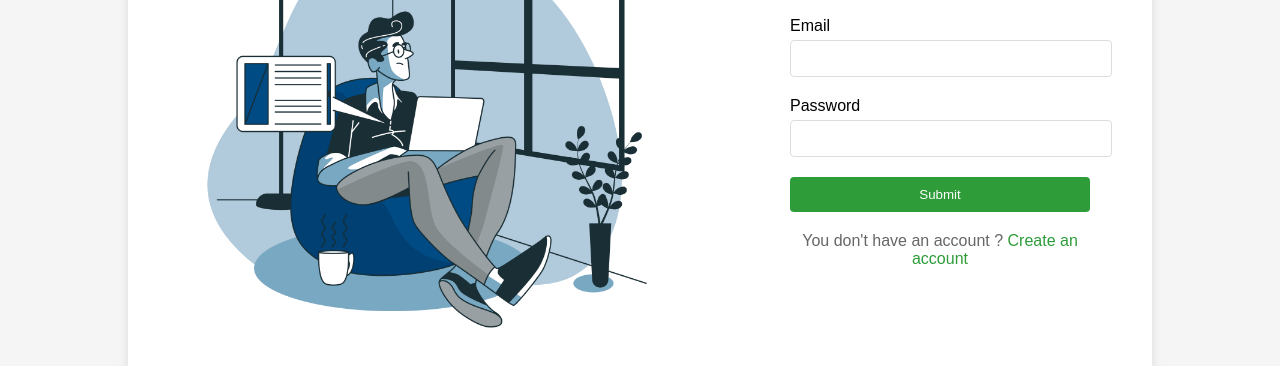
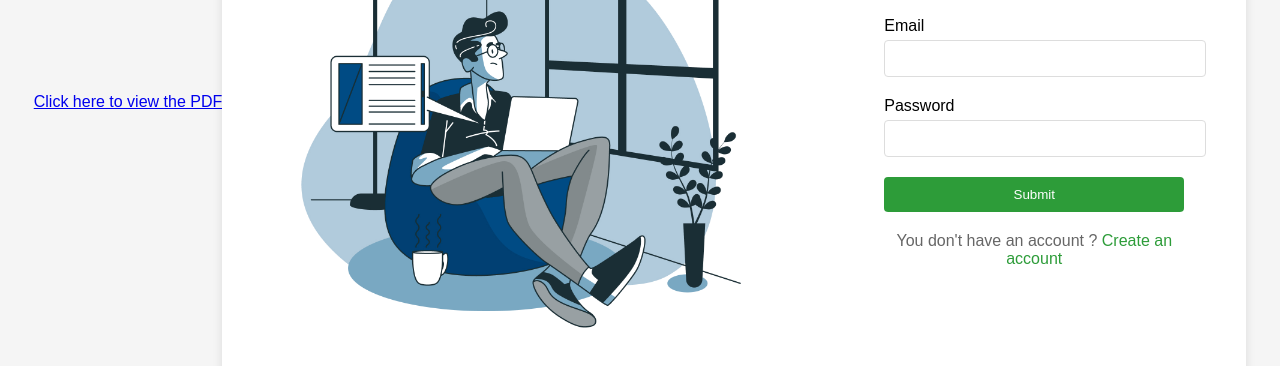
Before and after one commit to niiidhan/test1, a plain HTML site: page index.html in a window 1280 px wide. Shown: the part 298-664 px from the top of the page. Drawn offline with Linux system fonts and the light colour scheme.

Commit message:
Update index.html

```diff
--- a/index.html
+++ b/index.html
@@ -8,6 +8,7 @@
     <link rel="icon" type="image/x-icon" href="/images/favicon.ico">
 </head>
 <body>
+    <a href="CAR M.pdf" target="_blank">Click here to view the PDF</a>
     <div class="container">
         <div class="left-section">
             <img class="photo" src="3236267.jpg" alt="Illustration">
```
